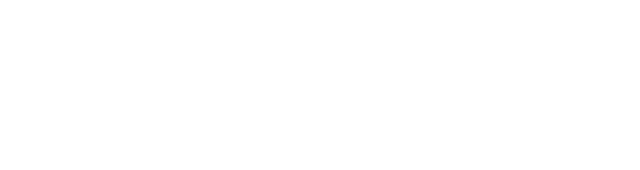
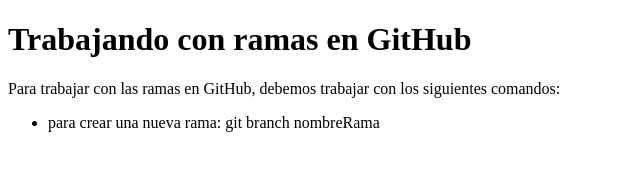
Before and after one commit to Annie2106/aspirantes-mir-ejercicio-3, a plain HTML site: page index.html in a window 1280 px wide. Shown: the whole page, without its empty margins (0-640 px from the left). Drawn offline with Linux system fonts and the light colour scheme.

Commit message:
Cambios en la rama develop

```diff
--- a/index.html
+++ b/index.html
@@ -4,9 +4,13 @@
     <meta charset="UTF-8">
     <meta http-equiv="X-UA-Compatible" content="IE=edge">
     <meta name="viewport" content="width=device-width, initial-scale=1.0">
-    <title>Document</title>
+    <title>Sesion 3</title>
 </head>
 <body>
+    <h1>Trabajando con ramas en GitHub</h1>
+    <p>Para trabajar con las ramas en GitHub, debemos trabajar con los siguientes comandos:</p>
+    <ul>
+        <li>para crear una nueva rama: git branch nombreRama</li>
 
 </body>
 </html>
```
Also changed, not shown: 1 other file.
